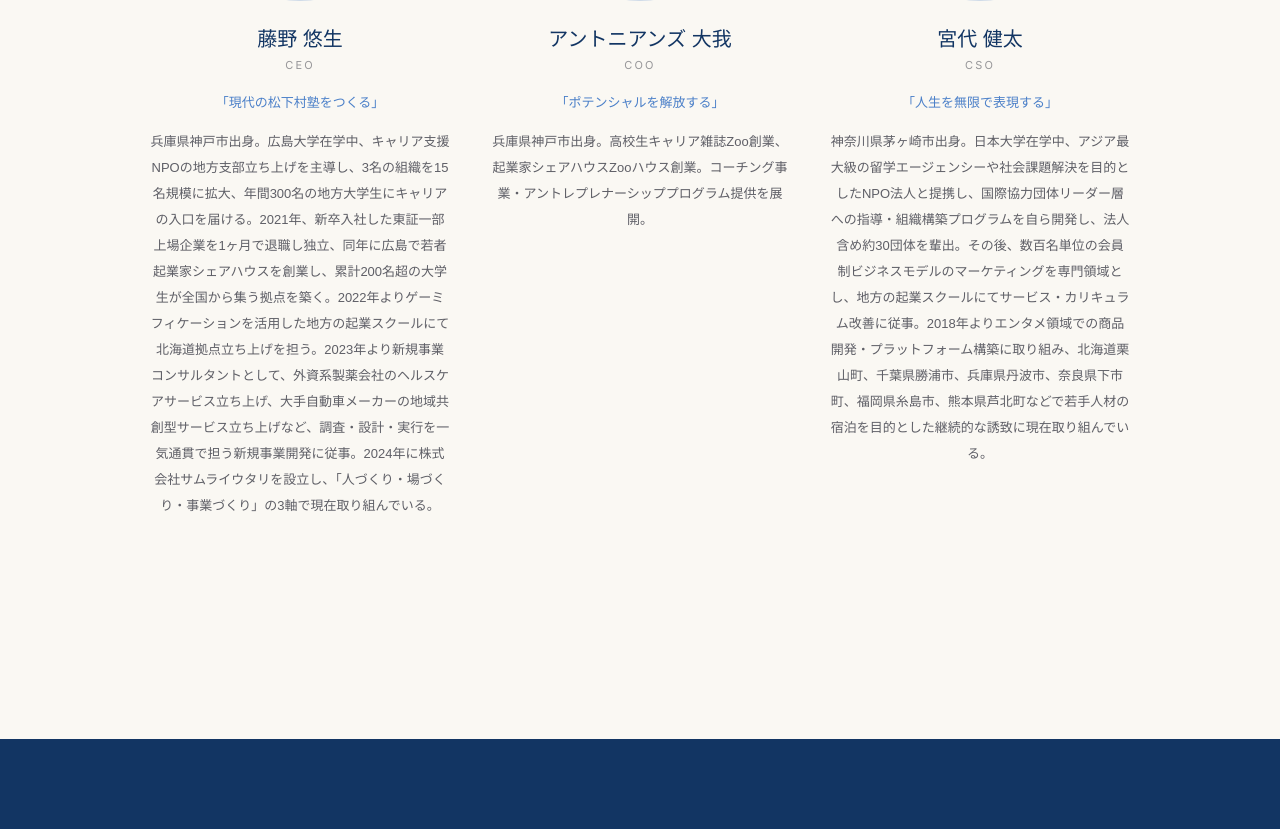
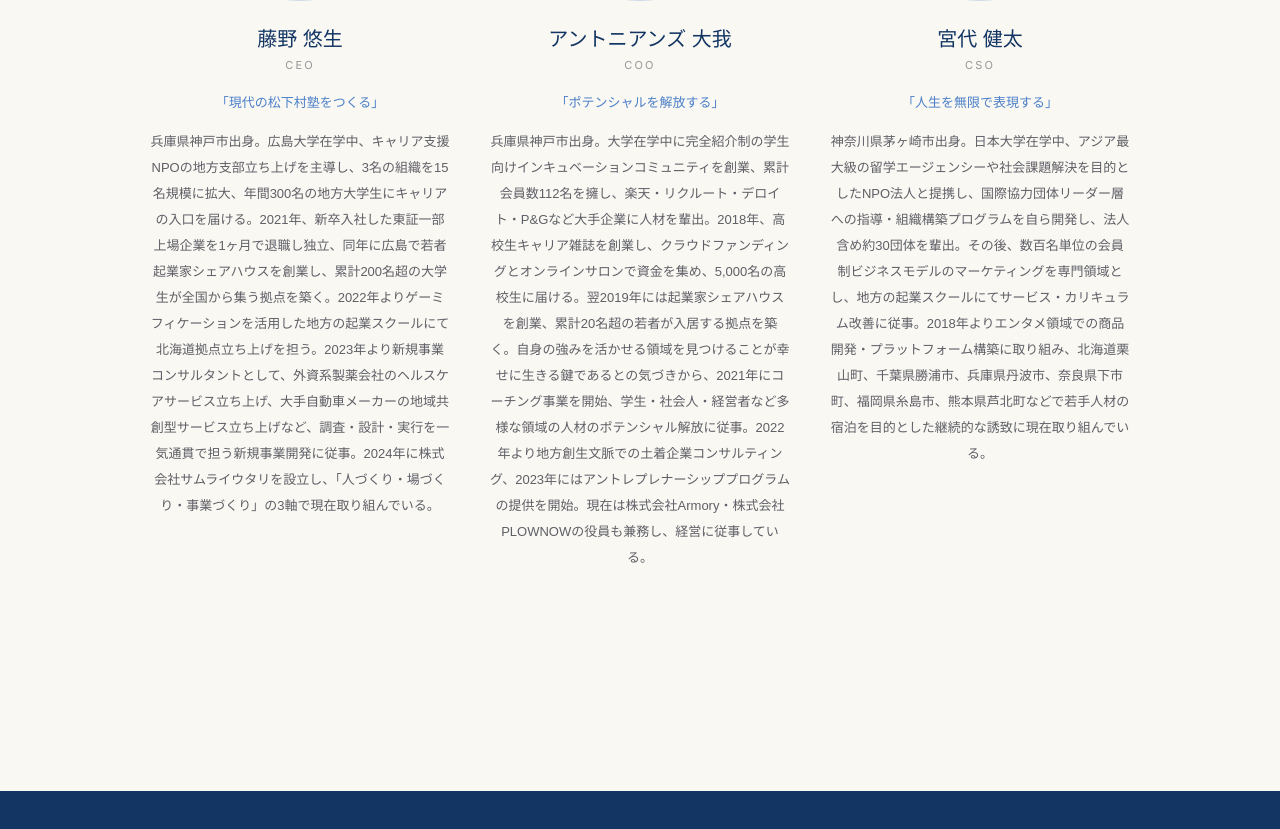
Before and after one commit to youcan0824/samurai-utari-site, a Next.js app: page / in a window 1280 px wide. Shown: the part 9640-10469 px from the top of the page. Built offline with nearby package versions, Linux system fonts and the light colour scheme.

Commit message:
Team: アントニアンズ大我のbioを藤野・宮代と同じ文体で拡充（学生時代のインキュベーション〜現在の役員兼務まで）

```diff
--- a/src/components/team.tsx
+++ b/src/components/team.tsx
@@ -19,7 +19,7 @@ const members = [
     nameEn: "Taiga Antonians",
     role: "COO",
     motto: "「ポテンシャルを解放する」",
-    bio: "兵庫県神戸市出身。高校生キャリア雑誌Zoo創業、起業家シェアハウスZooハウス創業。コーチング事業・アントレプレナーシッププログラム提供を展開。",
+    bio: "兵庫県神戸市出身。大学在学中に完全紹介制の学生向けインキュベーションコミュニティを創業、累計会員数112名を擁し、楽天・リクルート・デロイト・P&Gなど大手企業に人材を輩出。2018年、高校生キャリア雑誌を創業し、クラウドファンディングとオンラインサロンで資金を集め、5,000名の高校生に届ける。翌2019年には起業家シェアハウスを創業、累計20名超の若者が入居する拠点を築く。自身の強みを活かせる領域を見つけることが幸せに生きる鍵であるとの気づきから、2021年にコーチング事業を開始、学生・社会人・経営者など多様な領域の人材のポテンシャル解放に従事。2022年より地方創生文脈での土着企業コンサルティング、2023年にはアントレプレナーシッププログラムの提供を開始。現在は株式会社Armory・株式会社PLOWNOWの役員も兼務し、経営に従事している。",
     photo: "/photos/antonians.webp",
     initial: "TA",
   },
```
